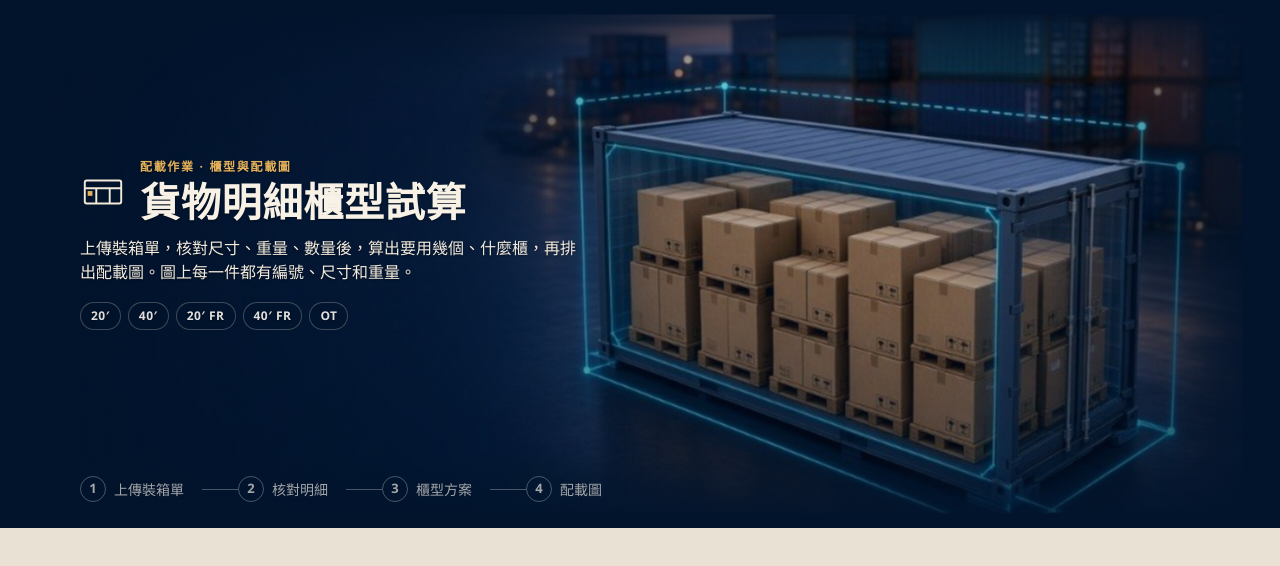
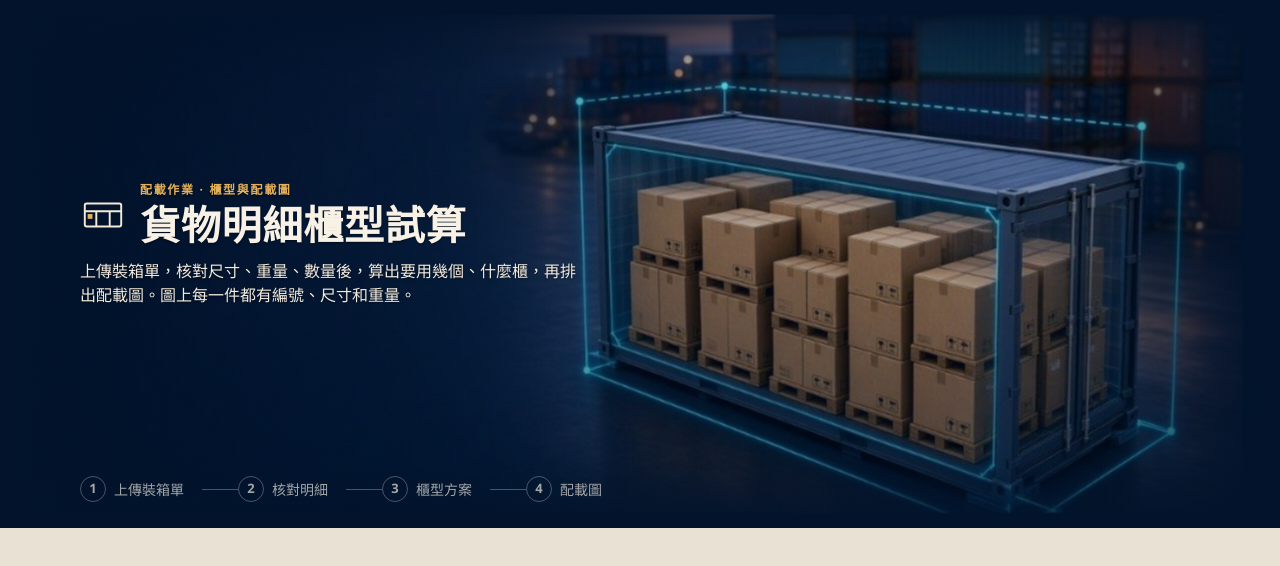
Before and after one commit to SHALIN-WU/container-stowage, a plain HTML site: page index.html in a window 1280 px wide. Drawn offline with nearby package versions, Linux system fonts and the light colour scheme.

Commit message:
移除 Hero 櫃型標籤並升版至 3.1
Co-authored-by: Cursor <cursoragent@cursor.com>

```diff
--- a/css/app.css
+++ b/css/app.css
@@ -196,29 +196,6 @@ body[data-step="1"] h1 {
 body[data-step="1"] .hero-copy .lede {
   max-width: 34rem;
   color: #f4ecdf;
-}
-
-.hero-types {
-  display: none;
-}
-
-body[data-step="1"] .hero-types {
-  display: flex;
-  flex-wrap: wrap;
-  gap: 7px;
-  margin: 18px 0 0;
-}
-
-body[data-step="1"] .hero-types span {
-  padding: 4px 10px;
-  border: 1px solid rgba(244, 234, 216, 0.25);
-  border-radius: 999px;
-  background: rgba(2, 20, 44, 0.36);
-  color: rgba(255, 253, 248, 0.88);
-  font-size: 12px;
-  font-weight: 700;
-  letter-spacing: 0.04em;
-  backdrop-filter: blur(6px);
 }
 
 body[data-step="1"] .steps {
@@ -1394,14 +1371,6 @@ button.piece-name.is-open .name-full { display: inline; }
     font-size: 13px;
     line-height: 1.45;
   }
-  body[data-step="1"] .hero-types {
-    gap: 5px;
-    margin-top: 12px;
-  }
-  body[data-step="1"] .hero-types span {
-    padding: 3px 8px;
-    font-size: 11px;
-  }
   body[data-step="1"] .hero-bg {
     object-fit: cover;
     object-position: right center;
--- a/index.html
+++ b/index.html
@@ -5,7 +5,7 @@
     <meta name="viewport" content="width=device-width, initial-scale=1" />
     <meta name="color-scheme" content="light" />
     <title>貨物明細櫃型試算</title>
-    <link rel="stylesheet" href="css/app.css?v=3.0" />
+    <link rel="stylesheet" href="css/app.css?v=3.1" />
     <script type="importmap">
       {
         "imports": {
@@ -20,7 +20,7 @@
       <div class="hero-backdrop" aria-hidden="true">
         <img
           class="hero-bg"
-          src="images/container-planner-hero.jpg?v=3.0"
+          src="images/container-planner-hero.jpg?v=3.1"
           alt=""
           width="1024"
           height="576"
@@ -44,9 +44,6 @@
             </div>
             <p class="lede">
               上傳裝箱單，核對尺寸、重量、數量後，算出要用幾個、什麼櫃，再排出配載圖。圖上每一件都有編號、尺寸和重量。
-            </p>
-            <p class="hero-types" aria-label="支援櫃型">
-              <span>20′</span><span>40′</span><span>20′ FR</span><span>40′ FR</span><span>OT</span>
             </p>
           </div>
         </div>
@@ -75,6 +72,6 @@
         location.replace("http://localhost:8765/");
       }
     </script>
-    <script type="module" src="js/app.js?v=3.0"></script>
+    <script type="module" src="js/app.js?v=3.1"></script>
   </body>
 </html>
```
